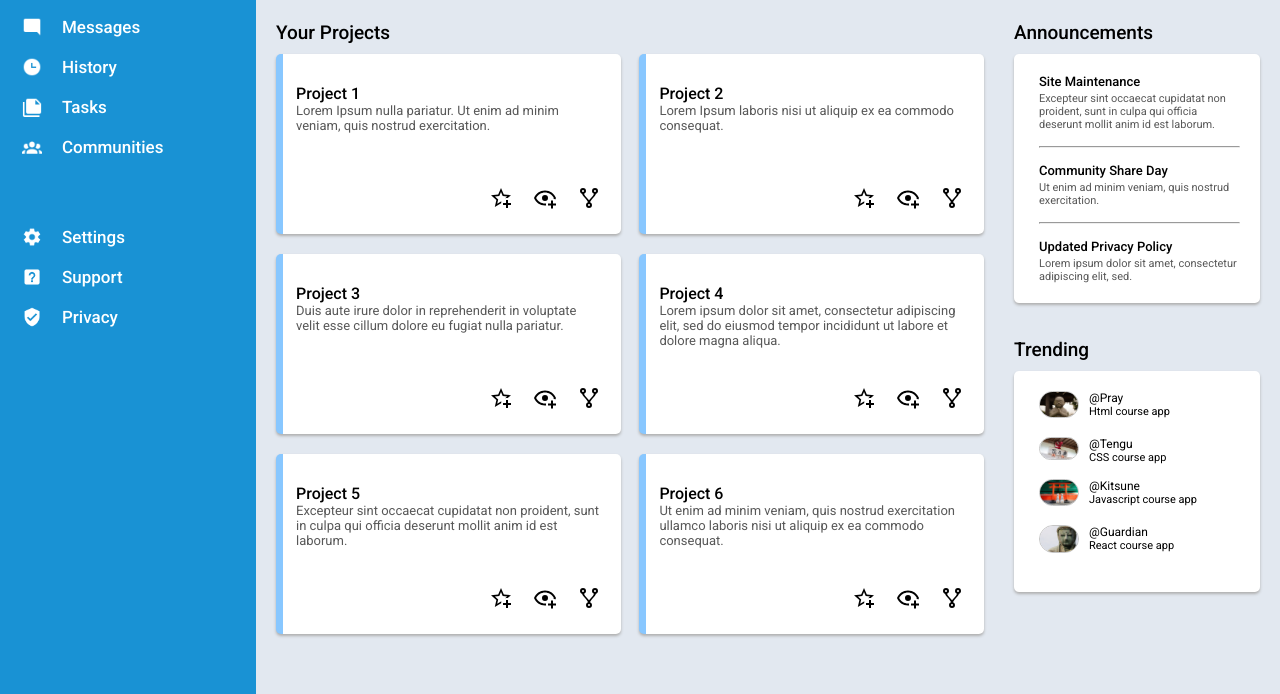
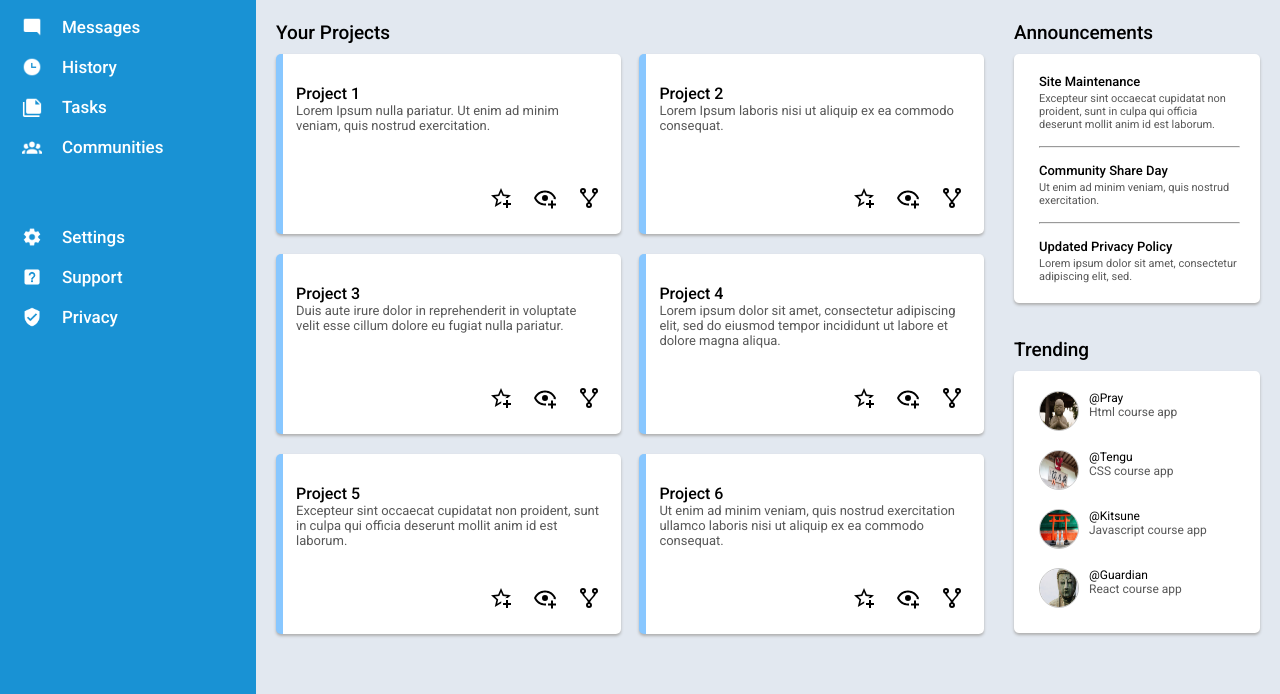
Before and after one commit to Brunosimoni/admin-dashboard, a plain HTML site: page index.html in a window 1280 px wide. Shown: the part 148-842 px from the top of the page. Drawn offline with Linux system fonts and the light colour scheme.

Commit message:
Adjust  trending profile pictures

```diff
--- a/index.html
+++ b/index.html
@@ -190,8 +190,7 @@
 
             <div class="trending-profiles-section">
                 <div class="announcements-section-heading">Trending</div>
-                <div class="announcements-container">
-                    <div class="trending-profile">
+                <div class="trending-container">                    <div class="trending-profile">
                         <div><img class="profile-pic-small" src="./icons/mini.jpg" alt="trending profile image"></div>
                         <div class="trending-profile-info">
                             <div class="trending-username">@Pray</div>
--- a/styles.css
+++ b/styles.css
@@ -118,6 +118,7 @@
 
 .profile-pic-small {
     width: 40px;
+    height: 40px;
     border-radius: 30px;
     border: 1px solid rgb(197, 197, 197);
 }
@@ -306,5 +307,14 @@ hr {
 }
 
 .trending-project {
-    font-size: 11px;
+    font-size: 12px;
+    color: rgb(88, 88, 88);
 }
+
+.trending-container {
+    background-color: white;
+    box-shadow: 0px 2px 3px rgb(175, 175, 175);
+    padding: 20px 20px 6px 25px;
+    border-radius: 5px;
+    min-width: 231px;
+}
```
